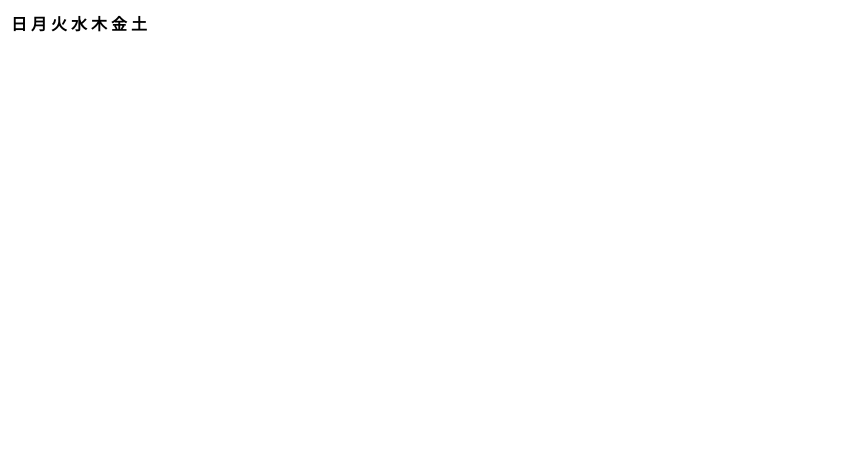
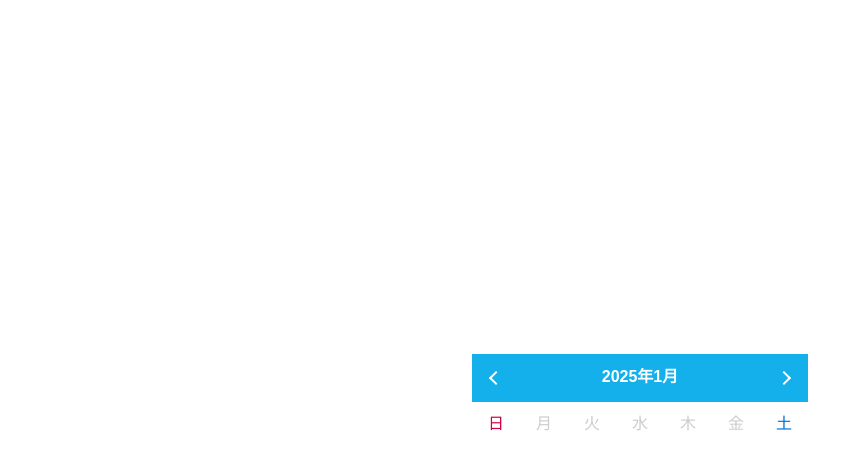
Before and after one commit to hapoon/calendar-ts, a plain HTML site: page index.html in a window 1280 px wide. Shown: the whole page, without its empty margins (0-858 px from the left). Drawn offline with Linux system fonts and the light colour scheme.

Commit message:
CSSの追加

```diff
--- /dev/null
+++ b/index.css
@@ -0,0 +1,104 @@
+.cal {
+    font-family: Arial, Helvetica, sans-serif;
+    font-size: 1em;
+    font-weight: normal;
+    line-height: 1.8;
+    box-shadow: 1px 2px 6px 0px rgb(0, 0, 0 / 20%);
+    width: fit-content;
+    height: fit-content;
+    position: fixed;
+    inset: 0;
+    margin: auto;
+}
+
+.cal__header {
+    background-color: #14b0eb;
+    color: #ffffff;
+    display: flex;
+    justify-content: space-between;
+    align-items: center;
+    padding: 0.5em;
+}
+
+.cal__arrow {
+    position: relative;
+    display: flex;
+    justify-content: center;
+    align-items: center;
+    width: 2em;
+    height: 2em;
+    cursor: pointer;
+}
+
+.cal__arrow::before {
+    content: "";
+    border: solid #ffffff;
+    border-width: 2px 2px 0 0;
+    width: 0.5em;
+    height: 0.5em;
+    display: block;
+}
+
+.cal__prev::before {
+    transform: rotate(-135deg);
+}
+
+.cal__next::before {
+    transform: rotate(45deg);
+}
+
+.cal__title {
+    color: #ffffff;
+    font-weight: bold;
+}
+
+.cal__body table {
+    width: 100%;
+    border-collapse: collapse;
+}
+
+.cal__body th,
+.cal__body td {
+    padding: 0.5em 1em;
+    text-align: center;
+    font-weight: normal;
+}
+
+.cal__week {
+    color: #cccccc;
+}
+
+/* 土曜日 */
+.cal__week--sat {
+    color: #006fd0;
+}
+
+/* 日曜日 */
+.cal__week--sun {
+    color: #cd0042;
+}
+
+/* 日付の基本スタイル */
+.cal__day {
+    color: #333333;
+}
+
+/* 前月の日付 */
+.cal__day--prev {
+    color: #eeeeee;
+}
+
+/* 翌月の日付 */
+.cal__day--next {
+    color: #eeeeee;
+}
+
+/* 土曜日 */
+.cal__day--sat {
+    color: #006fd0;
+}
+
+/* 日曜日 */
+.cal__day--sun {
+    color: #cd0042;
+}
--- a/index.html
+++ b/index.html
@@ -3,12 +3,13 @@
     <head>
         <meta charset="utf-8" />
         <title>カレンダー</title>
+        <link rel="stylesheet" href="index.css" />
     </head>
     <body>
         <div class="cal">
             <div class="cal__header">
                 <div class="cal__arrow cal__prev"></div>
-                <div class="cal__title"></div>
+                <div class="cal__title">2025年1月</div>
                 <div class="cal__arrow cal__next"></div>
             </div>
             <div class="cal__body">
```
